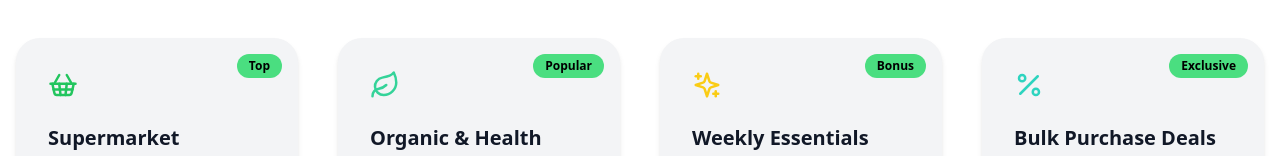
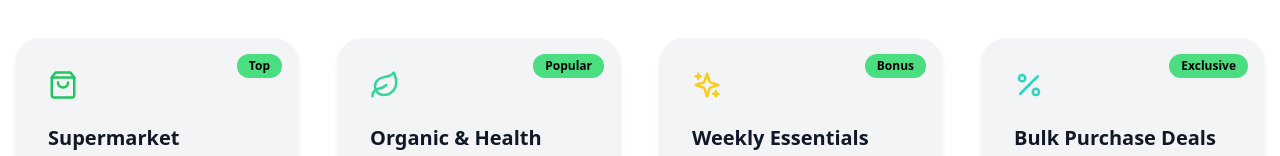
Before and after one commit to tool63/cashin, a Next.js app: page /shopping-rewards/grocery in a window 1280 px wide. Shown: the part 607-763 px from the top of the page. Built offline with nearby package versions, Linux system fonts and the light colour scheme.

Commit message:
Update page.tsx

```diff
--- a/app/(site)/shopping-rewards/grocery/page.tsx
+++ b/app/(site)/shopping-rewards/grocery/page.tsx
@@ -3,7 +3,7 @@
 import React from "react";
 import { motion } from "framer-motion";
 import Link from "next/link";
-import { ArrowRight, ShoppingBasket, Leaf, Sparkles, Percent } from "lucide-react";
+import { ArrowRight, ShoppingBag, Leaf, Sparkles, Percent } from "lucide-react";
 import Meta from "@/components/seo/SeoEngine";
 import TypingText from "@/components/typing/TypingText";
 
@@ -30,7 +30,7 @@ const groceryOffers = [
     title: "Supermarket Cashback",
     reward: "Up to 12% Cashback",
     badge: "Top",
-    icon: <ShoppingBasket size={30} className="text-green-500" />,
+    icon: <ShoppingBag size={30} className="text-green-500" />,
   },
   {
     id: 2,
```
